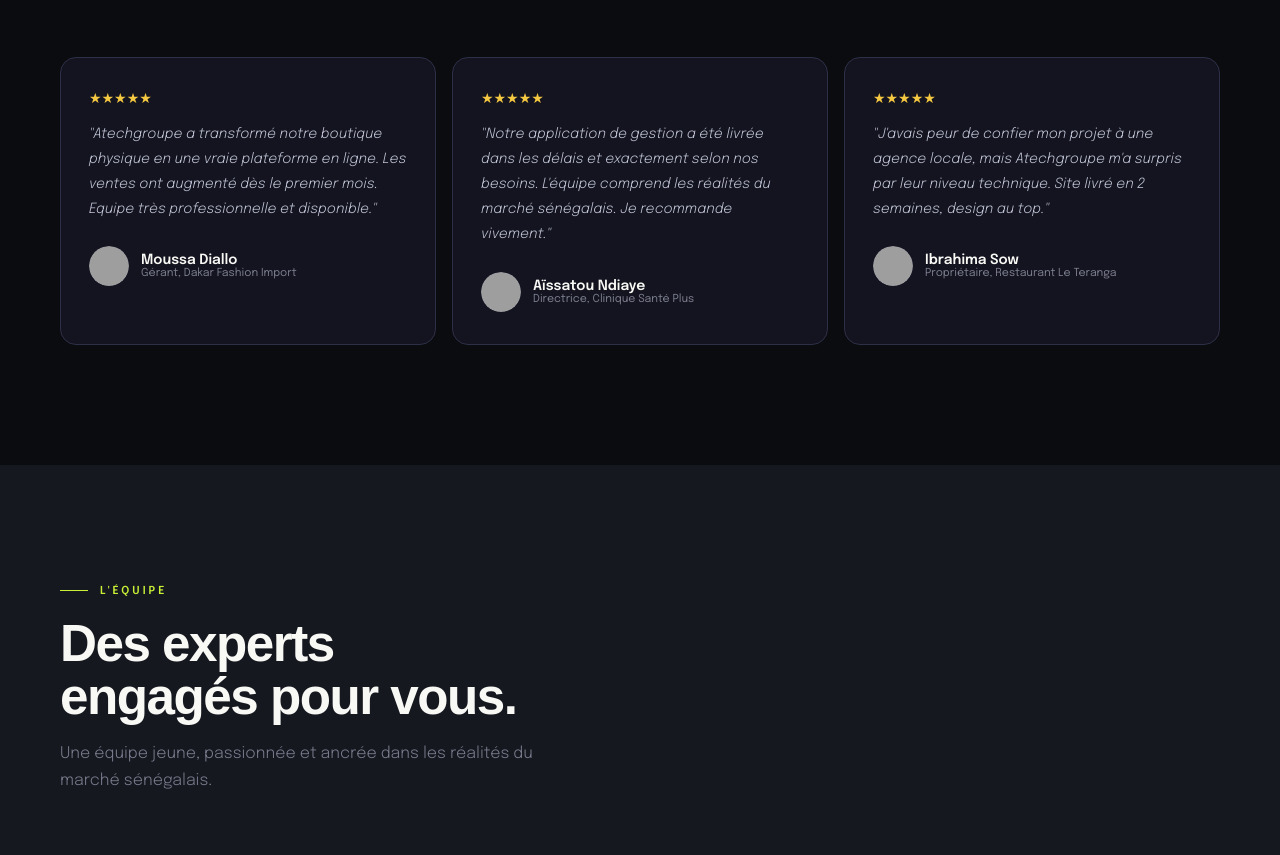
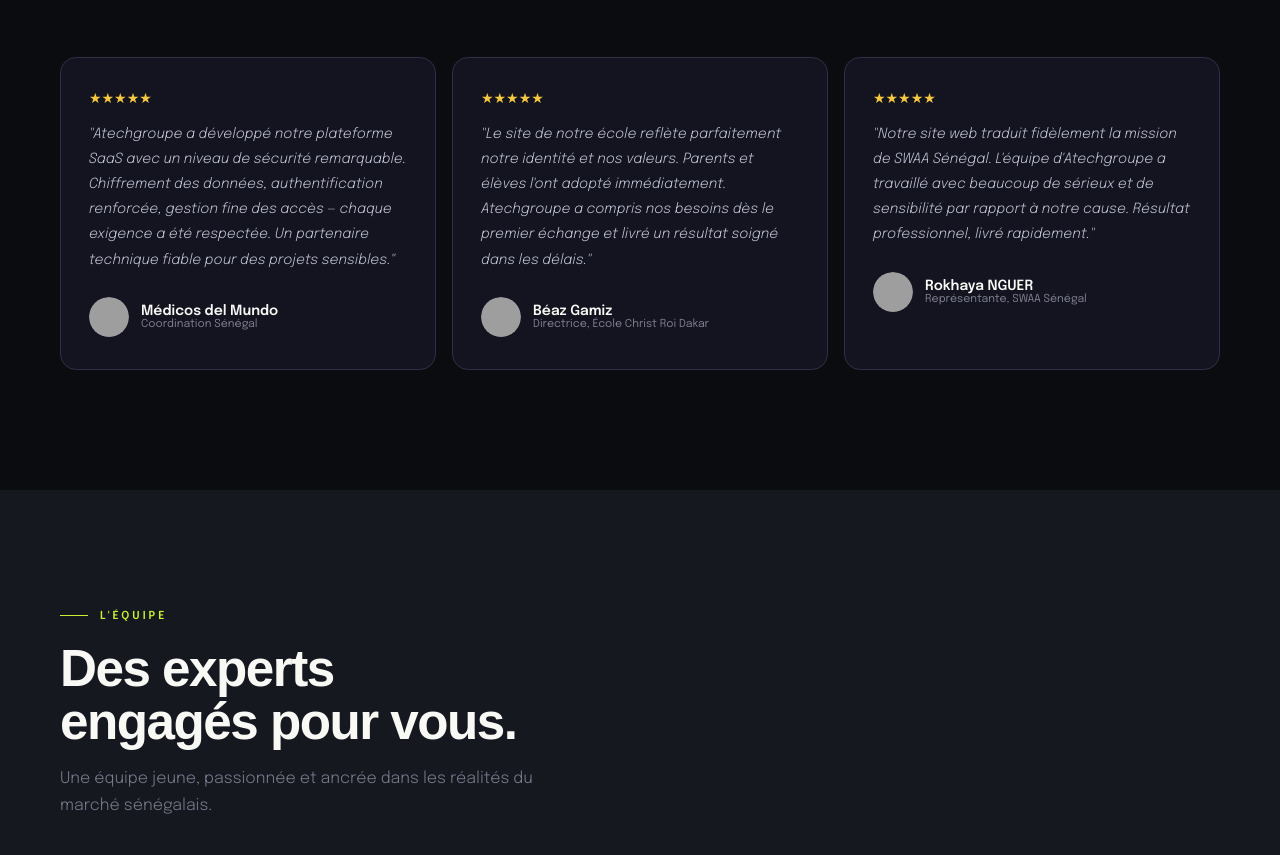
Before and after one commit to fonsndene/atechgroupe-vitrine, a plain HTML site: page index.html in a window 1280 px wide. Shown: the part 6860-7715 px from the top of the page. Drawn offline with Linux system fonts and the light colour scheme; grey boxes are pictures that could not be loaded; a web font is replaced by a local one.

Commit message:
temoignages: Medicos del Mundo, Ecole Christ Roi, SWAA Senegal

```diff
--- a/index.html
+++ b/index.html
@@ -1447,40 +1447,40 @@ footer {
   <div class="testi-grid">
     <div class="testi-card">
       <div class="testi-stars">★★★★★</div>
-      <div class="testi-text">"Atechgroupe a transformé notre boutique physique en une vraie plateforme en ligne. Les ventes ont augmenté dès le premier mois. Equipe très professionnelle et disponible."</div>
+      <div class="testi-text">"Atechgroupe a développé notre plateforme SaaS avec un niveau de sécurité remarquable. Chiffrement des données, authentification renforcée, gestion fine des accès — chaque exigence a été respectée. Un partenaire technique fiable pour des projets sensibles."</div>
       <div class="testi-author">
         <div class="testi-avatar">
-          <img src="https://images.unsplash.com/photo-1560250097-0b93528c311a?w=200&h=200&q=90&auto=format&fit=crop&crop=face" alt="Moussa Diallo" loading="lazy">
+          <img src="https://images.unsplash.com/photo-1560250097-0b93528c311a?w=200&h=200&q=90&auto=format&fit=crop&crop=face" alt="Médicos del Mundo" loading="lazy">
         </div>
         <div>
-          <div class="testi-name">Moussa Diallo</div>
-          <div class="testi-role">Gérant, Dakar Fashion Import</div>
+          <div class="testi-name">Médicos del Mundo</div>
+          <div class="testi-role">Coordination Sénégal</div>
         </div>
       </div>
     </div>
     <div class="testi-card">
       <div class="testi-stars">★★★★★</div>
-      <div class="testi-text">"Notre application de gestion a été livrée dans les délais et exactement selon nos besoins. L'équipe comprend les réalités du marché sénégalais. Je recommande vivement."</div>
+      <div class="testi-text">"Le site de notre école reflète parfaitement notre identité et nos valeurs. Parents et élèves l'ont adopté immédiatement. Atechgroupe a compris nos besoins dès le premier échange et livré un résultat soigné dans les délais."</div>
       <div class="testi-author">
         <div class="testi-avatar">
-          <img src="https://images.unsplash.com/photo-1531746020798-e6953c6e8e04?w=200&h=200&q=90&auto=format&fit=crop&crop=face" alt="Aïssatou Ndiaye" loading="lazy">
+          <img src="https://images.unsplash.com/photo-1758518727888-ffa196002e59?w=200&h=200&q=90&auto=format&fit=crop&crop=face" alt="Béaz Gamiz" loading="lazy">
         </div>
         <div>
-          <div class="testi-name">Aïssatou Ndiaye</div>
-          <div class="testi-role">Directrice, Clinique Santé Plus</div>
+          <div class="testi-name">Béaz Gamiz</div>
+          <div class="testi-role">Directrice, École Christ Roi Dakar</div>
         </div>
       </div>
     </div>
     <div class="testi-card">
       <div class="testi-stars">★★★★★</div>
-      <div class="testi-text">"J'avais peur de confier mon projet à une agence locale, mais Atechgroupe m'a surpris par leur niveau technique. Site livré en 2 semaines, design au top."</div>
+      <div class="testi-text">"Notre site web traduit fidèlement la mission de SWAA Sénégal. L'équipe d'Atechgroupe a travaillé avec beaucoup de sérieux et de sensibilité par rapport à notre cause. Résultat professionnel, livré rapidement."</div>
       <div class="testi-author">
         <div class="testi-avatar">
-          <img src="https://images.unsplash.com/photo-1472099645785-5658abf4ff4e?w=200&h=200&q=90&auto=format&fit=crop&crop=face" alt="Ibrahima Sow" loading="lazy">
+          <img src="https://images.unsplash.com/photo-1573497019418-b400bb3ab074?w=200&h=200&q=90&auto=format&fit=crop&crop=face" alt="Rokhaya NGUER" loading="lazy">
         </div>
         <div>
-          <div class="testi-name">Ibrahima Sow</div>
-          <div class="testi-role">Propriétaire, Restaurant Le Teranga</div>
+          <div class="testi-name">Rokhaya NGUER</div>
+          <div class="testi-role">Représentante, SWAA Sénégal</div>
         </div>
       </div>
     </div>
```
